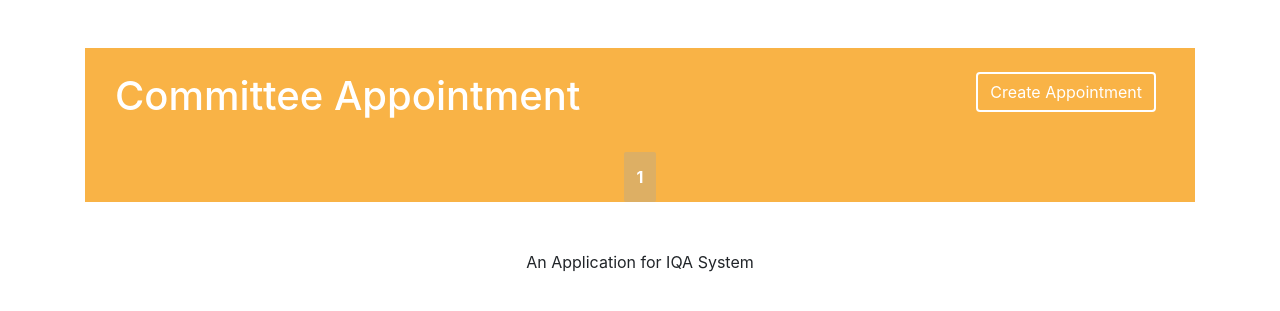
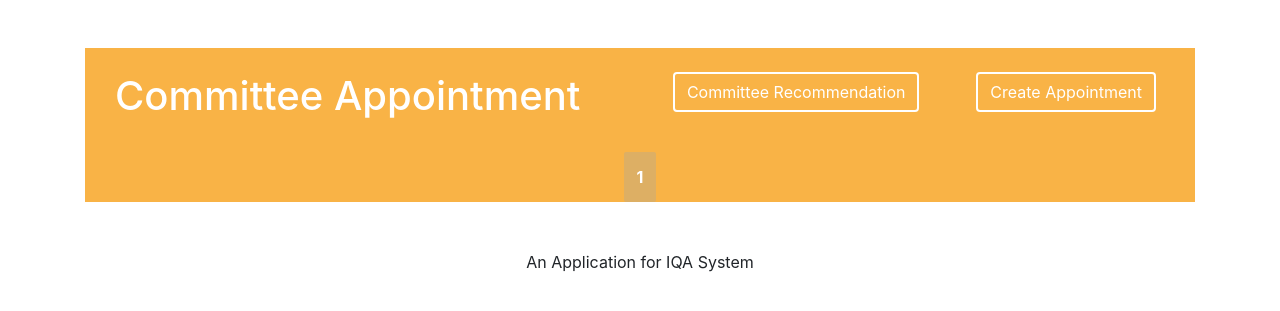
Before and after one commit to yodsawadee/iqa-kmitl, a Django app: page /iqa/faculty_menu/committee_appointment in a window 1280 px wide. Shown: the part 58-369 px from the top of the page. Run offline with Django 3.2, Linux system fonts and the light colour scheme; the visitor is signed in with stand-in values (Sample User, id 1); data that the repository does not hold is empty; some libraries are stand-ins or nearby versions.

Commit message:
add committee recommendation into committee appointment page of faculty user

```diff
--- a/study_program/templates/faculty_menu/committee_appointment/committee_appointment.html
+++ b/study_program/templates/faculty_menu/committee_appointment/committee_appointment.html
@@ -14,6 +14,14 @@
             <div class="row">
                 <div class="col-md-6">
                     <h1 style="color:white;">Committee Appointment</h1>
+                </div>
+
+
+                <!--COMMITTEE RECOMMENDATION-->
+                <div class="ml-auto">
+                    <form method="GET" action="{% url 'committee_recommendation' %}">
+                        <button id="committee_appointment-btn" type="submit" class="btn btn-outline-success mr-4">Committee Recommendation</button>
+                    </form>
                 </div>
 
                  <!-- CREATE AVAILABLE DATE -->
```
